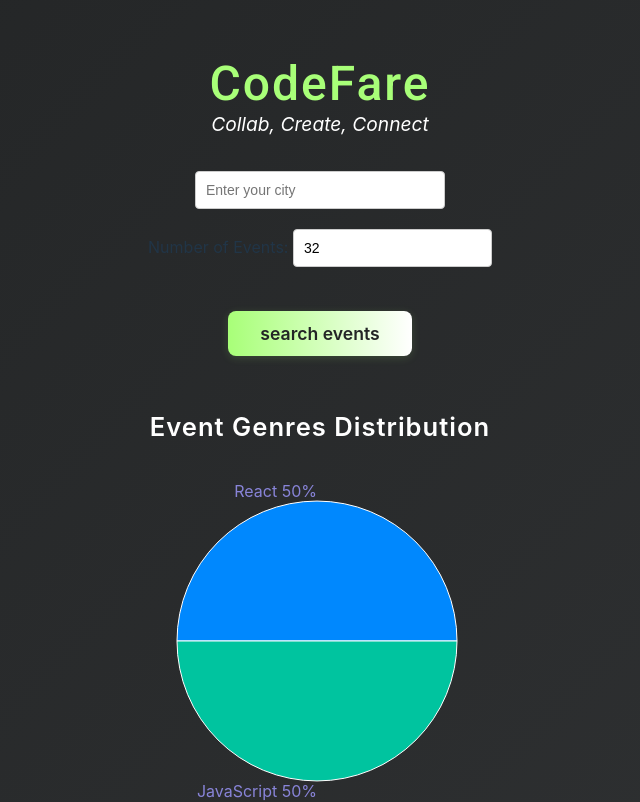
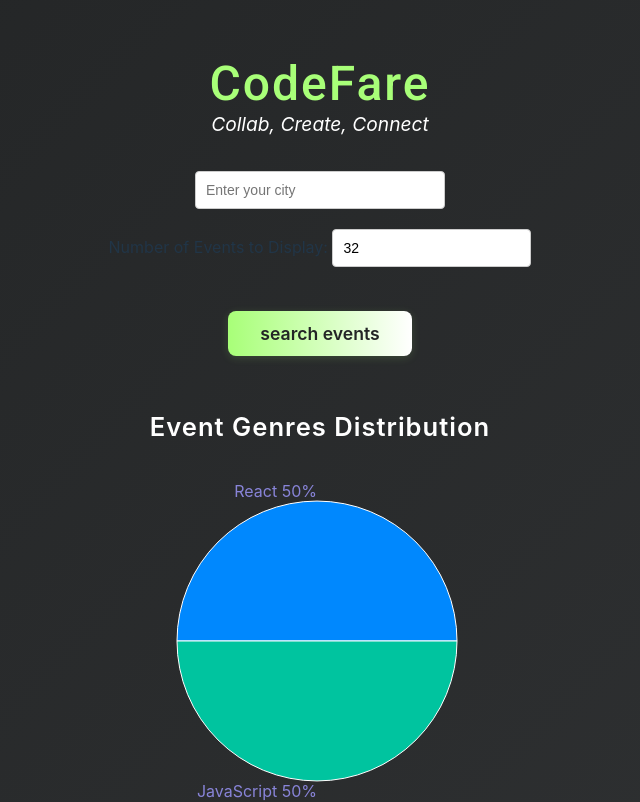
Before and after one commit to tscholl44/meet, a React (Vite) app: page / in a window 1280 px wide. Shown: the top 802 px of the page, without its empty margins (320-960 px from the left). Built offline with nearby package versions, Linux system fonts and the light colour scheme; what atatus-spa would draw is missing.

Commit message:
Update NumberOfEvents.jsx

```diff
--- a/src/components/NumberOfEvents.jsx
+++ b/src/components/NumberOfEvents.jsx
@@ -23,7 +23,7 @@ const NumberOfEvents = ({ currentNOE, setCurrentNOE, setErrorAlert }) => {
 
   return (
     <div id="number-of-events">
-      <label htmlFor="number-of-events-input">Number of Events: </label>
+      <label htmlFor="number-of-events-input">Number of Events to Display: </label>
       <input
         type="number"
         role='textbox'
```
